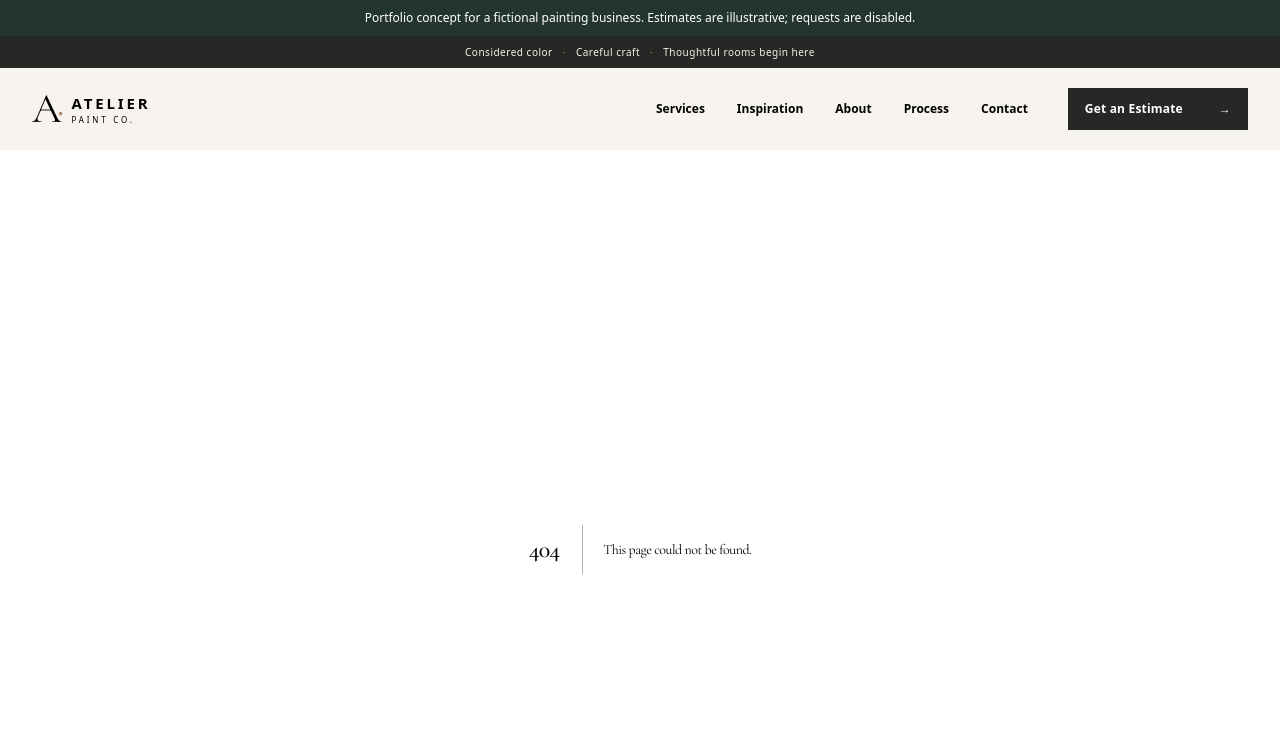
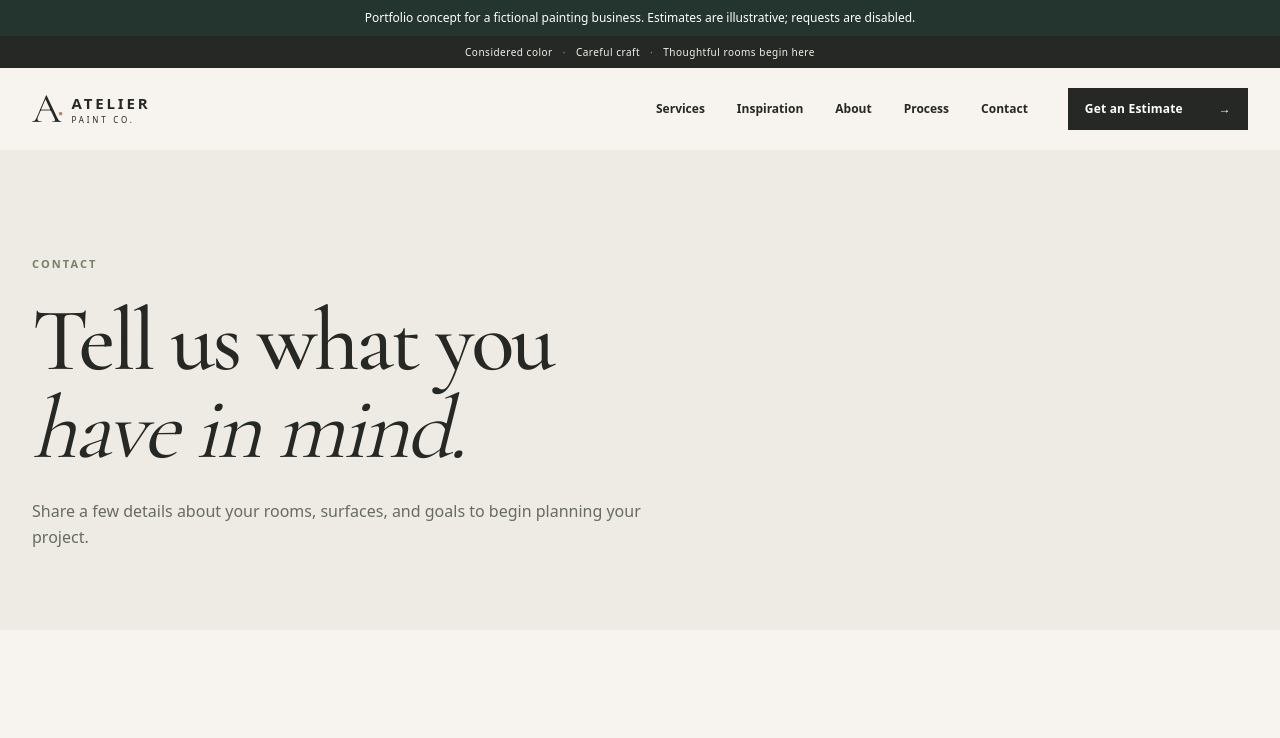
Before and after one commit to Saim1211/Alteir, a Next.js app: page /contact in a window 1280 px wide. Before the commit this address had no page. Shown: the top 738 px of the page. Built offline with nearby package versions, Linux system fonts and the light colour scheme.

Commit message:
Add contact demo page

```diff
--- /dev/null
+++ b/src/app/contact/page.tsx
@@ -0,0 +1,4 @@
+import type { Metadata } from "next";
+import { ContactForm } from "@/components/contact-form";
+export const metadata: Metadata = { title: "Contact", description: "Tell Atelier Paint Co. about your interior painting project." };
+export default function ContactPage() { return <main><section className="page-hero"><div className="wrap"><p className="eyebrow">Contact</p><h1>Tell us what you<br /><em>have in mind.</em></h1><p>Share a few details about your rooms, surfaces, and goals to begin planning your project.</p></div></section><section className="section"><div className="wrap form-layout"><div><p className="eyebrow">Start here</p><h2 className="display">Your space,<br /><em>your plan.</em></h2><p className="muted">Tell us which rooms you are considering and what you would like to change.</p><p className="muted">For an itemized starting point, you can also build a preliminary estimate online.</p></div><ContactForm /></div></section></main>; }
```
